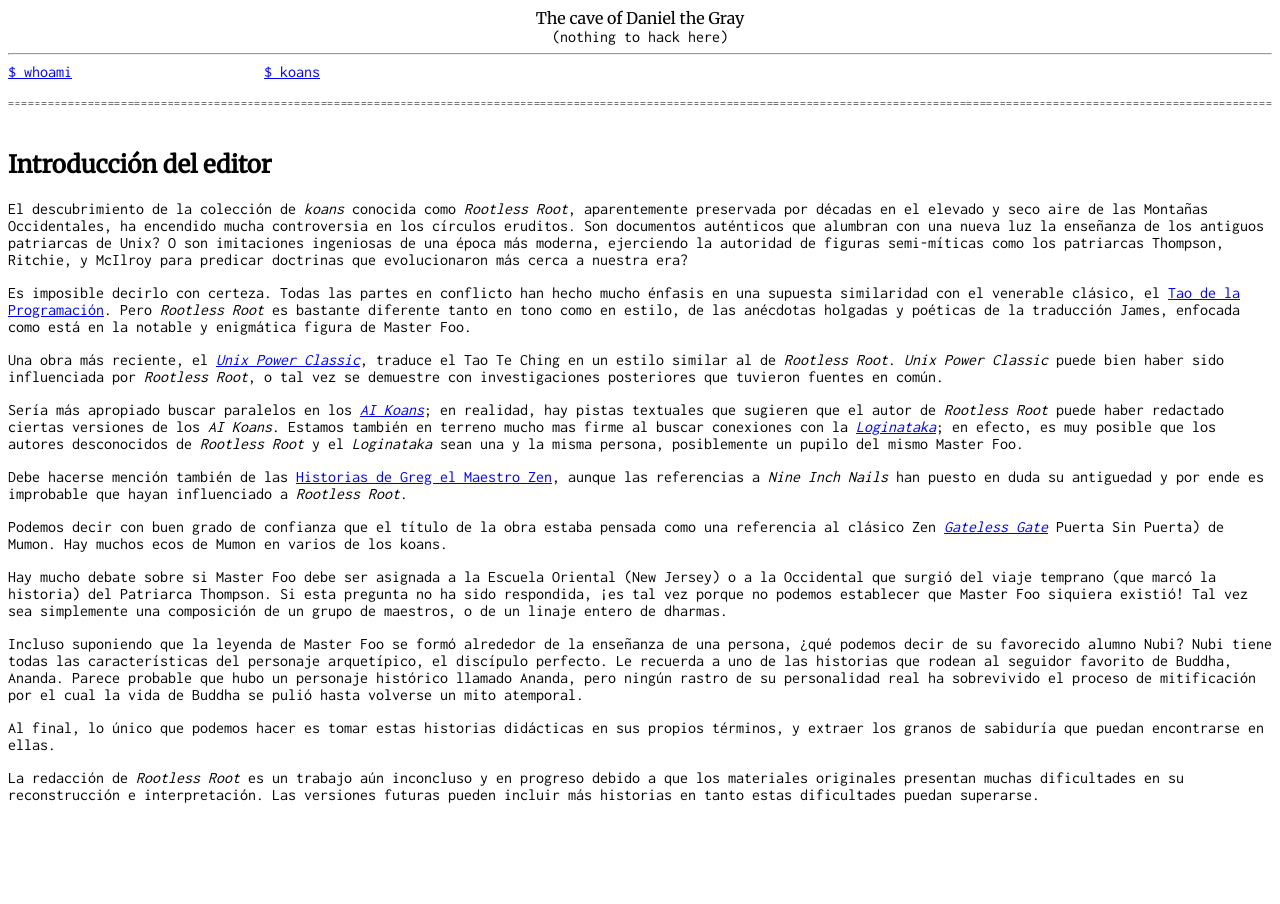
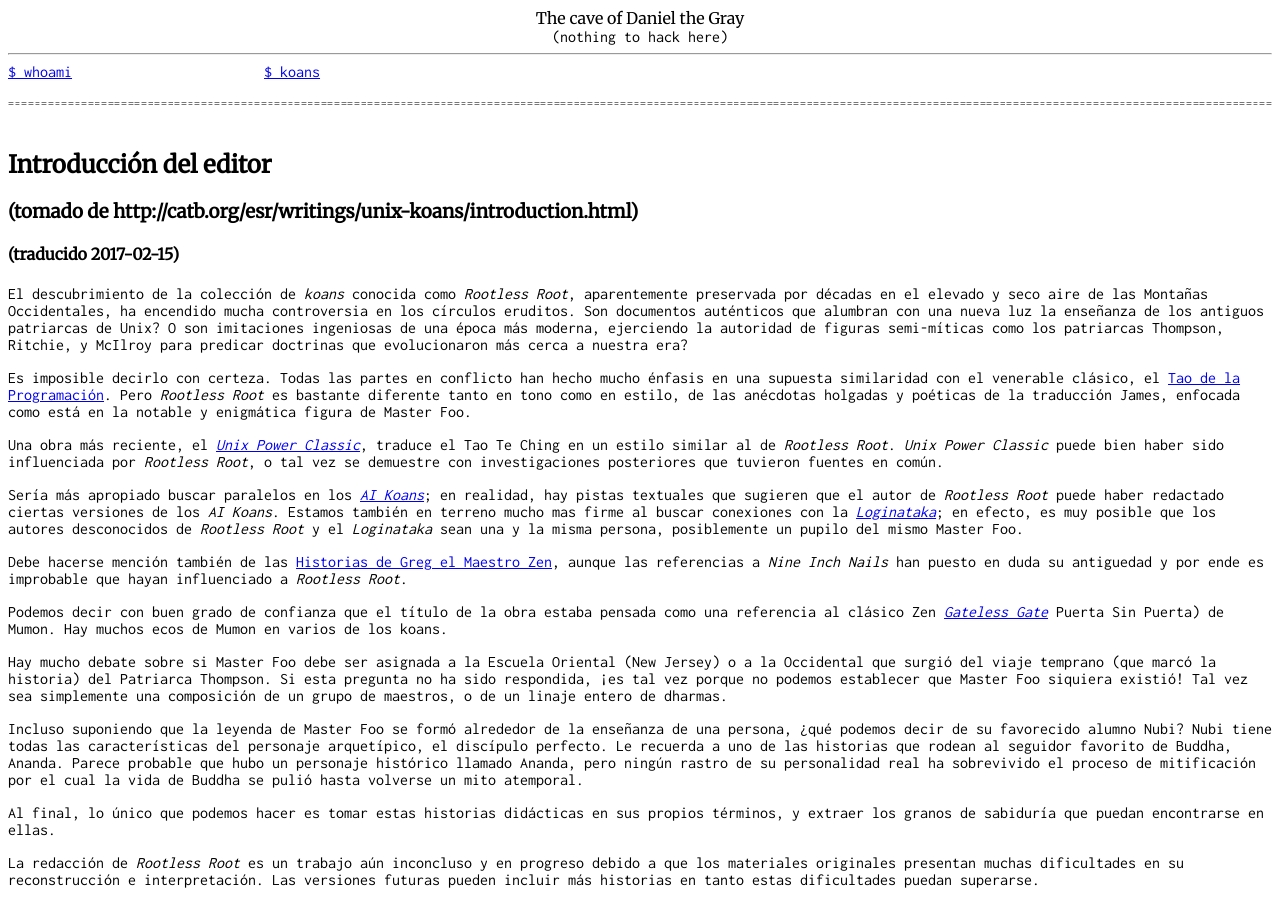
Before and after one commit to danielthegray/thedanielgray.github.io, a Jekyll site: the page built from koans/introduction.md, in a window 1280 px wide. Built offline with Jekyll 4.4.1, drawn with Linux system fonts in a browser that asks for light colours; our own code applies the rules of GitHub Pages for plain Markdown files.

Commit message:
Add source link & timestamp

```diff
--- a/koans/introduction.md
+++ b/koans/introduction.md
@@ -2,6 +2,8 @@
 layout: default
 ---
 ## Introducción del editor
+### (tomado de http://catb.org/esr/writings/unix-koans/introduction.html)
+#### (traducido 2017-02-15)
 El descubrimiento de la colección de _koans_ conocida como _Rootless
 Root_, aparentemente preservada por décadas en el elevado y seco aire de las
 Montañas Occidentales, ha encendido mucha controversia en los círculos eruditos.
```
